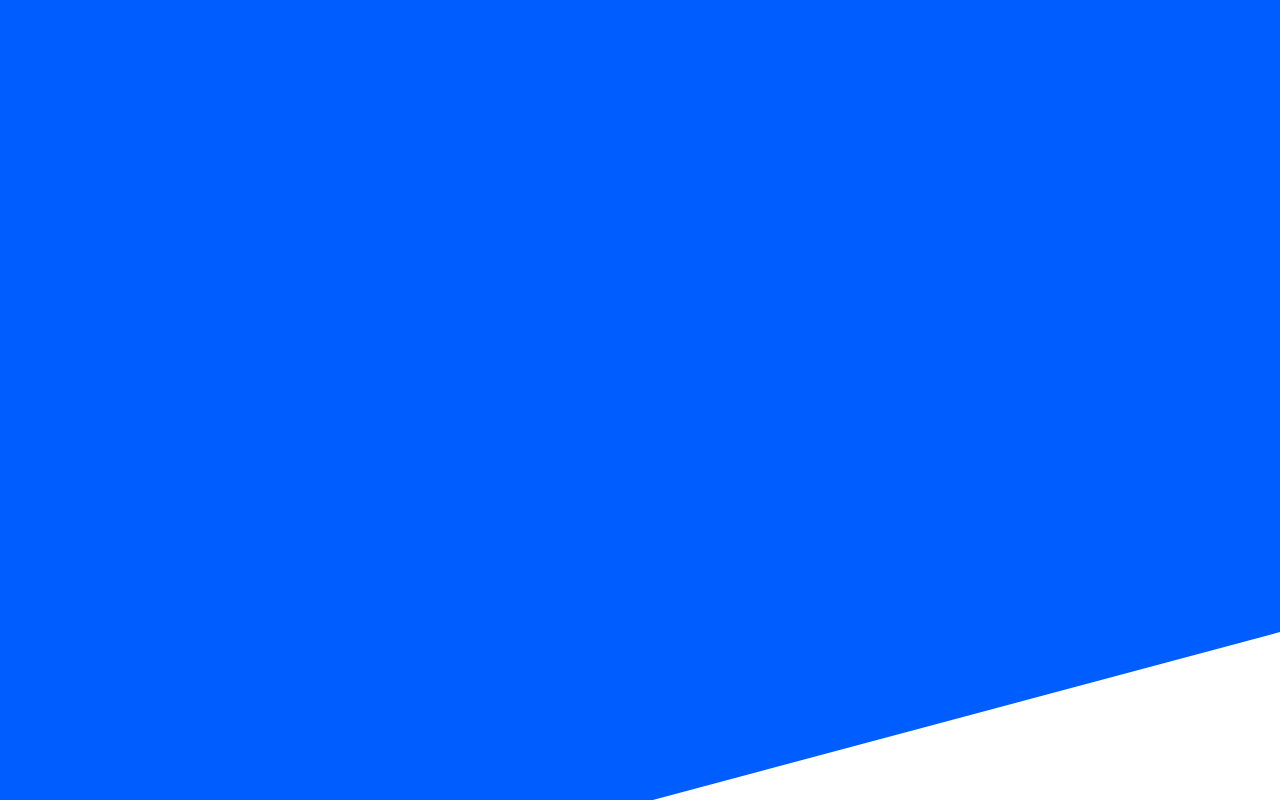
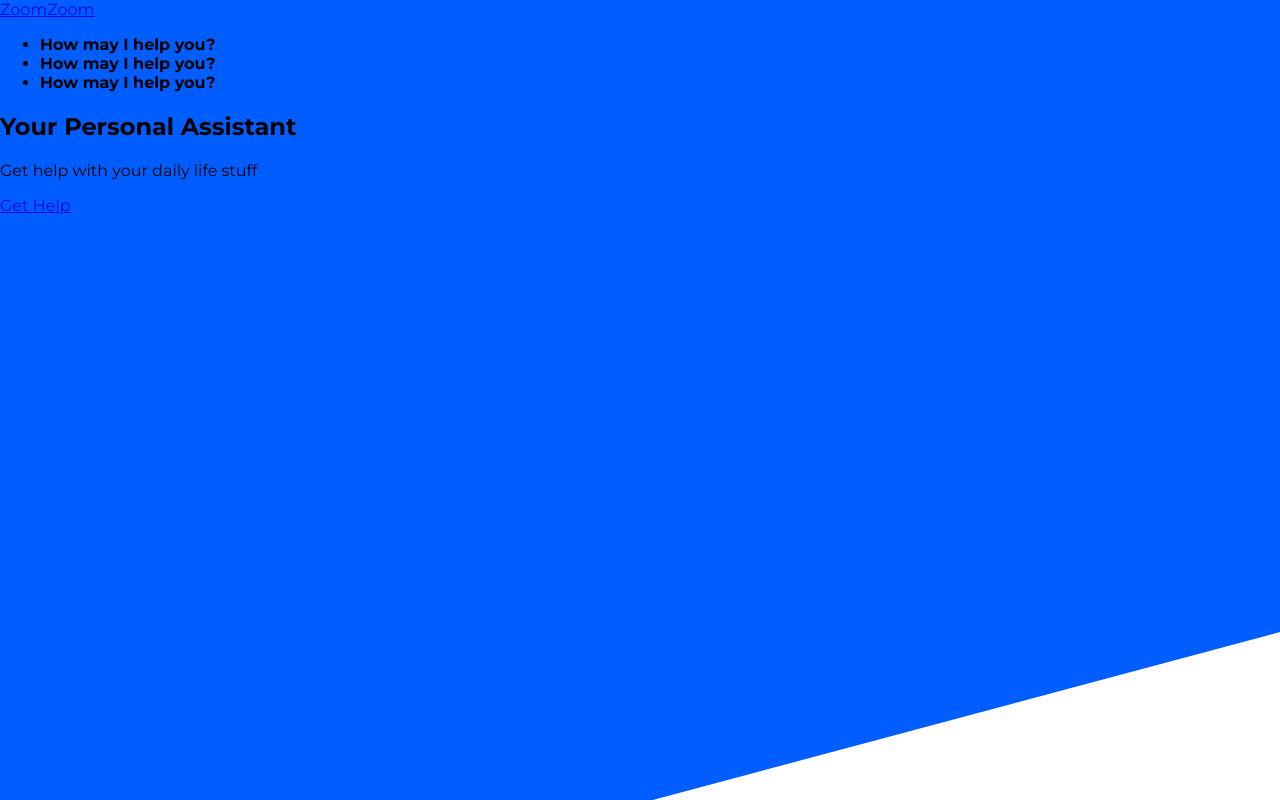
Before and after one commit to techcoderdom/sassy, a plain HTML site: page index.html in a window 1280 px wide. Drawn offline with Linux system fonts and the light colour scheme.

Commit message:
finish html markup

```diff
--- a/index.html
+++ b/index.html
@@ -10,5 +10,32 @@
 </head>
 <body>
     <div id="bg"></div>
+    <header>
+        <a href="#">ZoomZoom</a>
+    </header>
+    <main>
+        <section id="card">
+            <ul>
+                <li>
+                    <span></span>
+                    <strong>How may I help you?</strong>
+                </li>
+                <li>
+                    <span></span>
+                    <strong>How may I help you?</strong>
+                </li>
+                <li>
+                    <span></span>
+                    <strong>How may I help you?</strong>
+                </li>
+            </ul>
+        </section>
+        <section id="primary">
+            <h1>Your Personal Assistant</h1>
+            <p>Get help with your daily life stuff</p>
+
+            <a href="=">Get Help</a>
+        </section>
+    </main>
 </body>
 </html>
```
